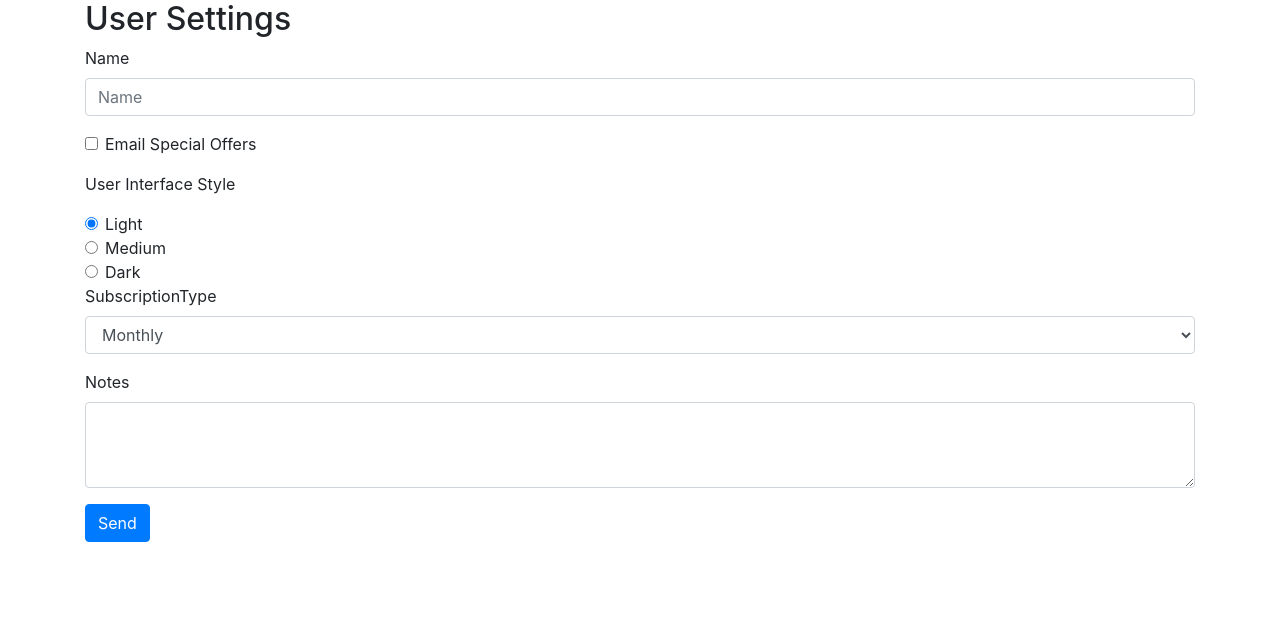
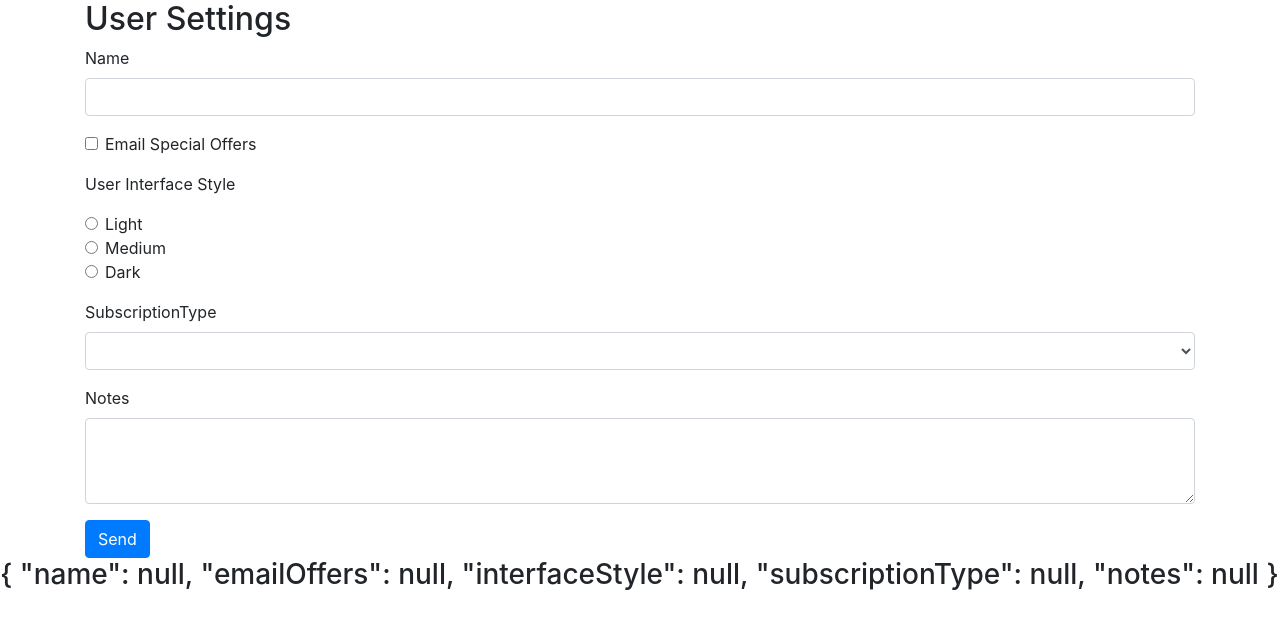
Before and after one commit to DimitarKolevSI/FrontEndProjects, an Angular app in the folder ps-demo/: page / in a window 1280 px wide. Shown: the top 628 px of the page. Built offline with nearby package versions, Linux system fonts and the light colour scheme.

Commit message:
Up untill module 6

```diff
--- a/ps-demo/src/app/app.module.ts
+++ b/ps-demo/src/app/app.module.ts
@@ -3,6 +3,8 @@
 
 import { AppComponent } from './app.component';
 import { UserSettingsFormComponent } from './user-settings-form/user-settings-form.component';
+import { FormGroup, ReactiveFormsModule } from '@angular/forms';
+import { FormsModule } from '@angular/forms'
 
 @NgModule({
   declarations: [
@@ -10,7 +12,9 @@
     UserSettingsFormComponent
   ],
   imports: [
-    BrowserModule
+    BrowserModule,
+    ReactiveFormsModule,
+    FormsModule
   ],
   providers: [],
   bootstrap: [AppComponent]
--- /dev/null
+++ b/ps-demo/src/app/data/user-settings.ts
@@ -0,0 +1,7 @@
+export interface UserSettings{
+    name:string,
+    emailOffers: boolean,
+    interfaceStyle: string,
+    subscriptionType: string,
+    notes: string
+}
--- a/ps-demo/src/app/user-settings-form/user-settings-form.component.css
+++ b/ps-demo/src/app/user-settings-form/user-settings-form.component.css
@@ -0,0 +1,3 @@
+.field-error {
+    border: 1px solid red;
+}
--- a/ps-demo/src/app/user-settings-form/user-settings-form.component.html
+++ b/ps-demo/src/app/user-settings-form/user-settings-form.component.html
@@ -1,45 +1,55 @@
 <div class="container">
     <h2>User Settings</h2>
-    <form>
+
+    <form #form="ngForm" (ngSubmit)="onSubmit(form)">
         <div class="form-group">
             <label for="name">Name</label>
-            <input id="name" name="name"
-            class="form-control" placeholder="Name" />
+            <input id="name" name="name" required #nameField="ngModel"
+            class="form-control" [(ngModel)]="userSettings.name"
+            (blur)="onBlur(nameField)"
+            [class.field-error]="form.submitted && nameField.invalid"/>
+            <div [hidden]="!form.submitted || nameField.valid" class="alert alert-danger">
+                Enter a name
+            </div>
         </div>
 
         <div class="form-check form-group">
-            <input class="form-check-input" type="checkbox" value="" id="emailOffers">
+            <input class="form-check-input" type="checkbox"
+             id="emailOffers" name="emailOffers" [(ngModel)]="userSettings.emailOffers">
             <label class="form-check-label" for="emailOffers">
               Email Special Offers
             </label>
         </div>
 
         <p>User Interface Style</p>
+        <div class="form-group">
             <div class="form-check">
-            <input class="form-check-input" type="radio"
-            name="interfaceStyle" id="lightInterface" value="light" checked>
+                <input class="form-check-input" type="radio" [(ngModel)]="userSettings.interfaceStyle"
+                name="interfaceStyle" id="lightInterface" value="light">
                 <label class="form-check-label" for="lightInterface">
                   Light
                 </label>
               </div>
               <div class="form-check">
-            <input class="form-check-input" type="radio"
+                <input class="form-check-input" type="radio" [(ngModel)]="userSettings.interfaceStyle"
                 name="interfaceStyle" id="mediumInterface" value="medium">
                 <label class="form-check-label" for="mediumInterface">
                   Medium
                 </label>
               </div>
               <div class="form-check">
-            <input class="form-check-input" type="radio"
+                <input class="form-check-input" type="radio" [(ngModel)]="userSettings.interfaceStyle"
                 name="interfaceStyle" id="darkInterface" value="dark">
                 <label class="form-check-label" for="darkInterface">
                   Dark
                 </label>
             </div>
+        </div>
 
         <div class="form-group">
             <label for="subscriptionType">SubscriptionType</label>
-            <select class="form-control" id="subscriptionType">
+            <select class="form-control" id="subscriptionType"
+            [(ngModel)]="userSettings.subscriptionType" name="subscriptionType">
                 <option>Monthly</option>
                 <option>Annual</option>
                 <option>Lifetime</option>
@@ -49,9 +59,13 @@
         <div class="form-group">
             <label for="notes">Notes</label>
             <textarea id="notes" name="notes" class="form-control"
-                      rows="3"></textarea>
+            [(ngModel)]="userSettings.notes" rows="3"></textarea>
         </div>
 
         <button class="btn btn-primary">Send</button>
+
     </form>
+
 </div>
+
+<h3>{{ originalUserSettings | json }}</h3>
--- a/ps-demo/src/app/user-settings-form/user-settings-form.component.ts
+++ b/ps-demo/src/app/user-settings-form/user-settings-form.component.ts
@@ -1,5 +1,6 @@
 import { Component, OnInit } from '@angular/core';
-
+import { NgForm, NgModel } from '@angular/forms'
+import { UserSettings } from '../data/user-settings';
 @Component({
   selector: 'app-user-settings-form',
   templateUrl: './user-settings-form.component.html',
@@ -7,9 +8,27 @@
 })
 export class UserSettingsFormComponent implements OnInit {
 
-  constructor() { }
+    private form:NgForm;
+    originalUserSettings: UserSettings = {
+        name: null,
+        emailOffers: null,
+        interfaceStyle: null,
+        subscriptionType: null,
+        notes: null
+    };
 
-  ngOnInit(): void {
-  }
+    userSettings: UserSettings = { ...this.originalUserSettings };
+    constructor() { }
 
+    ngOnInit(): void {
+
+    }
+
+    onSubmit(form:NgForm){
+        console.log(`in onSubmit: ${form.valid}`);
+    }
+
+    onBlur(field: NgModel){
+        console.log("In on blur");
+    }
 }
```
Lines whose indentation alone changed are shown as unchanged.
